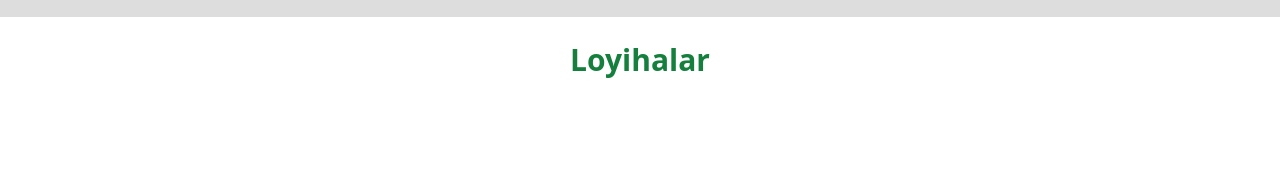
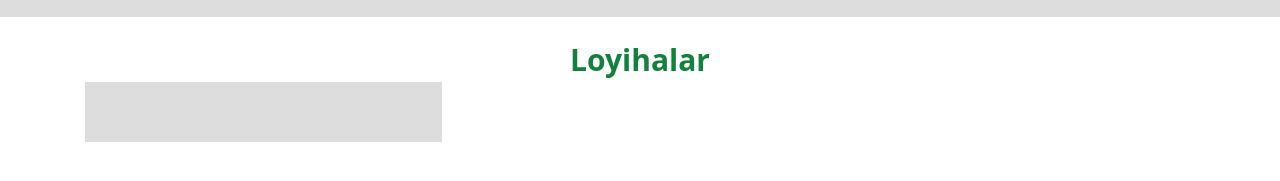
Before and after one commit to Yusupov-Ismoiljon/loyihalar, a plain HTML site: page index.html in a window 1280 px wide. Shown: the part 123-304 px from the top of the page. Drawn offline with Linux system fonts and the light colour scheme.

Commit message:
loyihani boshladim

```diff
--- a/index.html
+++ b/index.html
@@ -58,12 +58,12 @@
     </div>
   </header>
   <!-- main -->
-  <main class="py-5">
+  <main class="p-5">
     <section class="w-full max-w-[1150px] mx-auto px-5">
       <h2 id="loyiha" class="font-bold text-[30px] text-center text-green-700">Loyihalar</h2>
       <div>
-        <ul>
-          <li>
+        <ul class="grid grid-cols-1 md:grid-cols-3 gap-5">
+          <li class="bg-[#dedddd] p-[30px]">
 
           </li>
         </ul>
```
Also changed, not shown: dist/output.css.
